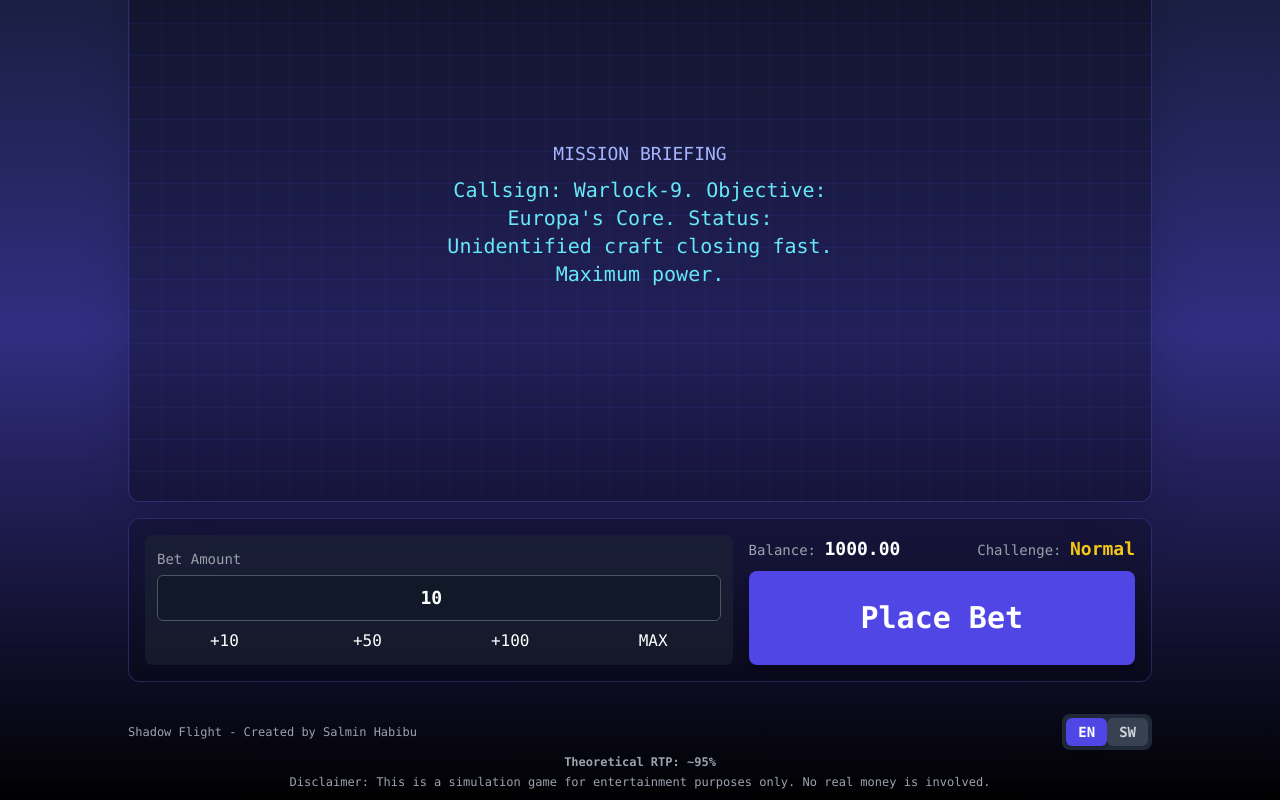
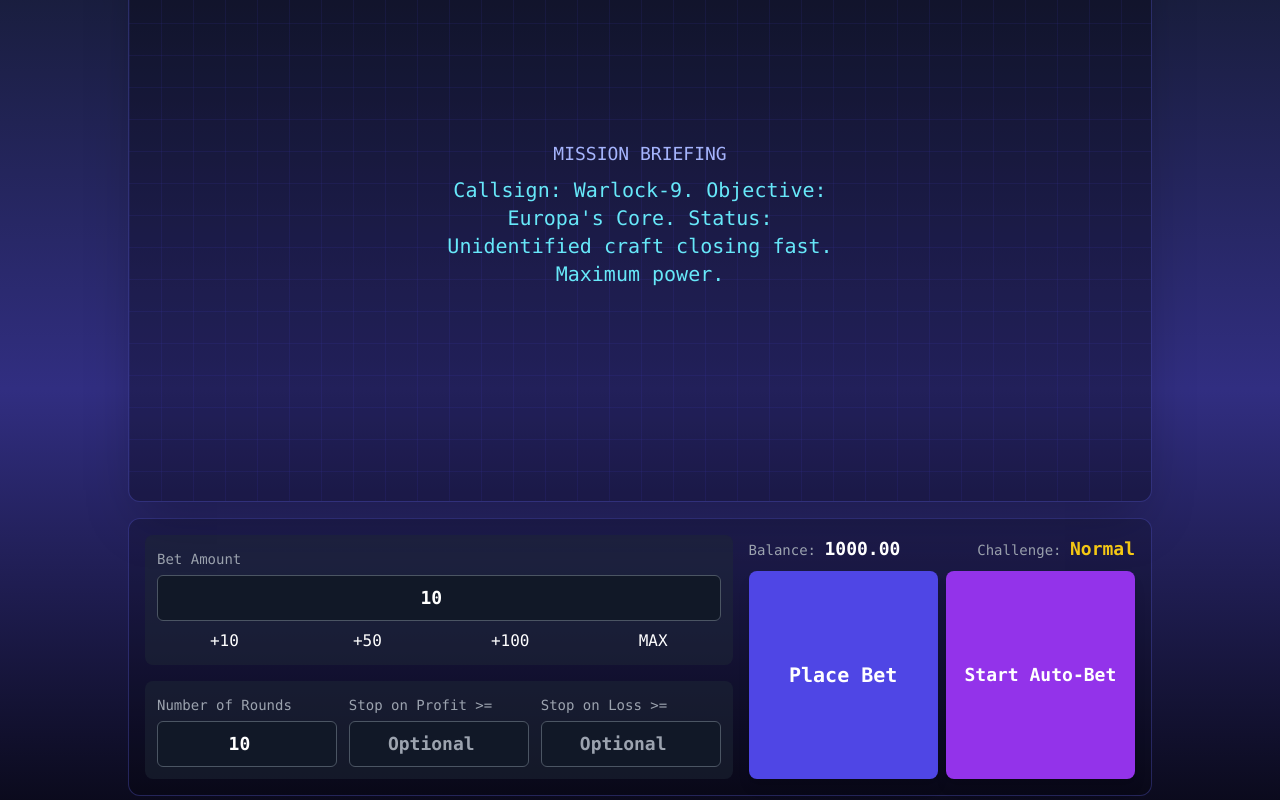
Before and after one commit to Chilluba/Kindege, a React (Vite) app: page / in a window 1280 px wide. Both pictures are taken after a click on the button "Begin Mission". Shown: the part 142-942 px from the top of the page. Built offline with nearby package versions, Linux system fonts and the light colour scheme.

Commit message:
feat: Implement auto-bet functionality
Adds state and logic for auto-betting, including number of rounds, stop on profit/loss, and toggling the feature. Also includes corresponding UI text translations. Renames Controls export for module consistency.

```diff
--- a/App.tsx
+++ b/App.tsx
@@ -20,7 +20,8 @@ import {
 } from './constants';
 import HistoryBar from './components/HistoryBar';
 import GameScreen from './components/GameScreen';
-import Controls from './components/Controls';
+// Fix: Changed to a named import to match the updated export in Controls.tsx.
+import { Controls } from './components/Controls';
 import Introduction from './components/Introduction';
 import useSound from './hooks/useSound';
 import useVibration from './hooks/useVibration';
@@ -53,6 +54,14 @@ const App: React.FC = () => {
   const [isShaking, setIsShaking] = useState<boolean>(false);
 
   const [animationText, setAnimationText] = useState<{ key: number; amount: number; type: 'win' | 'loss' } | null>(null);
+
+  // Auto-Bet State
+  const [isAutoBetActive, setIsAutoBetActive] = useState<boolean>(false);
+  const [autoBetRounds, setAutoBetRounds] = useState<string>('10');
+  const [roundsRemaining, setRoundsRemaining] = useState<number>(0);
+  const [autoBetInitialBalance, setAutoBetInitialBalance] = useState<number>(0);
+  const [stopOnProfit, setStopOnProfit] = useState<string>('');
+  const [stopOnLoss, setStopOnLoss] = useState<string>('');
 
   const {
     playTakeoff,
@@ -364,6 +373,58 @@ const App: React.FC = () => {
     setShowIntroduction(false);
   };
 
+  const handleToggleAutoBet = () => {
+    if (isAutoBetActive) {
+      setIsAutoBetActive(false);
+    } else {
+      const rounds = parseInt(autoBetRounds, 10);
+      if (gameState === GameState.BETTING && !isNaN(rounds) && rounds > 0) {
+        validateAndSetBet(); // Ensures betAmount is correct before starting
+        if (balance >= betAmount) {
+          setIsAutoBetActive(true);
+          setRoundsRemaining(rounds);
+          setAutoBetInitialBalance(balance);
+        }
+      }
+    }
+  };
+
+  // Auto-Bet Logic
+  useEffect(() => {
+    if (!isAutoBetActive || gameState !== GameState.BETTING) {
+      return;
+    }
+
+    if (roundsRemaining <= 0) {
+      setIsAutoBetActive(false);
+      return;
+    }
+
+    const profit = balance - autoBetInitialBalance;
+    const stopProfitAmount = parseFloat(stopOnProfit);
+    const stopLossAmount = parseFloat(stopOnLoss);
+
+    if (
+      (!isNaN(stopProfitAmount) && stopProfitAmount > 0 && profit >= stopProfitAmount) ||
+      (!isNaN(stopLossAmount) && stopLossAmount > 0 && -profit >= stopLossAmount)
+    ) {
+      setIsAutoBetActive(false);
+      return;
+    }
+
+    if (balance >= betAmount && betAmount >= MIN_BET) {
+      setBalance(prev => prev - betAmount);
+      setRoundsRemaining(prev => prev - 1);
+      setGameState(GameState.COUNTDOWN);
+      setCountdown(COUNTDOWN_SECONDS);
+      playBetPlaced();
+      playBetPlacedVibration();
+    } else {
+      setIsAutoBetActive(false);
+    }
+  }, [isAutoBetActive, gameState, balance, betAmount, roundsRemaining, autoBetInitialBalance, stopOnProfit, stopOnLoss, playBetPlaced, playBetPlacedVibration]);
+
+
   return (
     <div className={`min-h-screen bg-gradient-to-b from-gray-900 via-indigo-900 to-black text-white font-mono flex flex-col items-center justify-center p-2 sm:p-4 ${isShaking ? 'crash-shake' : ''}`}>
       <style>{`
@@ -424,6 +485,16 @@ const App: React.FC = () => {
               playQuickBet={playQuickBet}
               playQuickBetVibration={playQuickBetVibration}
               animationText={animationText}
+              // Auto-Bet Props
+              isAutoBetActive={isAutoBetActive}
+              autoBetRounds={autoBetRounds}
+              roundsRemaining={roundsRemaining}
+              stopOnProfit={stopOnProfit}
+              stopOnLoss={stopOnLoss}
+              setAutoBetRounds={setAutoBetRounds}
+              setStopOnProfit={setStopOnProfit}
+              setStopOnLoss={setStopOnLoss}
+              handleToggleAutoBet={handleToggleAutoBet}
             />
           </div>
           <footer className="w-full max-w-5xl mx-auto text-center text-xs text-gray-400 mt-8 space-y-1">
--- a/components/Controls.tsx
+++ b/components/Controls.tsx
@@ -20,6 +20,16 @@ interface ControlsProps {
   handleCashOut: () => void;
   playQuickBet: () => void;
   playQuickBetVibration: () => void;
+  // Auto-Bet Props
+  isAutoBetActive: boolean;
+  autoBetRounds: string;
+  roundsRemaining: number;
+  stopOnProfit: string;
+  stopOnLoss: string;
+  setAutoBetRounds: (value: string) => void;
+  setStopOnProfit: (value: string) => void;
+  setStopOnLoss: (value: string) => void;
+  handleToggleAutoBet: () => void;
 }
 
 interface FlyingCoinData {
@@ -78,7 +88,8 @@ const FlyingCoin: React.FC<{ coin: FlyingCoinData; onAnimationEnd: (id: number)
 };
 
 
-const Controls: React.FC<ControlsProps> = ({
+// Fix: Changed from a default export to a named export to resolve module resolution error.
+export const Controls: React.FC<ControlsProps> = ({
   gameState,
   balance,
   betAmount,
@@ -95,17 +106,26 @@ const Controls: React.FC<ControlsProps> = ({
   handleCashOut,
   playQuickBet,
   playQuickBetVibration,
+  isAutoBetActive,
+  autoBetRounds,
+  roundsRemaining,
+  stopOnProfit,
+  stopOnLoss,
+  setAutoBetRounds,
+  setStopOnProfit,
+  setStopOnLoss,
+  handleToggleAutoBet,
 }) => {
   const { t } = useTranslation();
   const isBettingDisabled = gameState !== GameState.BETTING;
 
-  const mainButtonRef = useRef<HTMLDivElement>(null);
+  const buttonAreaRef = useRef<HTMLDivElement>(null);
   const balanceRef = useRef<HTMLDivElement>(null);
   const [flyingCoins, setFlyingCoins] = useState<FlyingCoinData[]>([]);
 
   useEffect(() => {
-    if (animationText && animationText.type === 'win' && mainButtonRef.current && balanceRef.current) {
-        const startRect = mainButtonRef.current.getBoundingClientRect();
+    if (animationText && animationText.type === 'win' && buttonAreaRef.current && balanceRef.current) {
+        const startRect = buttonAreaRef.current.getBoundingClientRect();
         const endRect = balanceRef.current.getBoundingClientRect();
         const startX = startRect.left + startRect.width / 2;
         const startY = startRect.top + startRect.height / 2;
@@ -128,7 +148,7 @@ const Controls: React.FC<ControlsProps> = ({
   }, []);
 
   const quickBet = (amount: number) => {
-    if (isBettingDisabled) return;
+    if (isBettingDisabled && !isAutoBetActive) return;
     playQuickBet();
     playQuickBetVibration();
     const newBet = Math.min(MAX_BET, betAmount + amount);
@@ -145,18 +165,18 @@ const Controls: React.FC<ControlsProps> = ({
   const handleKeyDown = (event: React.KeyboardEvent<HTMLInputElement>) => {
     if (event.key === 'Enter') {
       event.preventDefault();
-      if (!isBettingDisabled) {
+      if (!isBettingDisabled && !isAutoBetActive) {
         handlePlaceBet();
       }
     }
   };
 
-  const renderMainButton = () => {
+  const renderManualButton = () => {
     switch(gameState) {
         case GameState.IN_PROGRESS:
             if (hasCashedOut) {
                 return (
-                    <button disabled className="w-full h-full text-lg sm:text-xl md:text-2xl font-bold bg-gray-600 rounded-lg cursor-not-allowed flex flex-col items-center justify-center">
+                    <button disabled className="w-full h-full text-lg sm:text-xl font-bold bg-gray-600 rounded-lg cursor-not-allowed flex flex-col items-center justify-center p-2">
                         {t('cashedOut')}
                     </button>
                 );
@@ -164,23 +184,23 @@ const Controls: React.FC<ControlsProps> = ({
             return (
               <button
                 onClick={handleCashOut}
-                className="w-full h-full text-lg sm:text-xl md:text-2xl font-bold bg-green-500 hover:bg-green-600 transition-all duration-200 rounded-lg shadow-lg transform active:scale-95 flex flex-col items-center justify-center"
+                className="w-full h-full text-lg sm:text-xl font-bold bg-green-500 hover:bg-green-600 transition-all duration-200 rounded-lg shadow-lg transform active:scale-95 flex flex-col items-center justify-center p-2"
               >
                 <div>{t('cashOutButton')}</div>
-                <div className="text-xl sm:text-2xl font-semibold">{(betAmount * effectiveMultiplier).toFixed(2)}</div>
+                <div className="text-base sm:text-lg font-semibold">{(betAmount * effectiveMultiplier).toFixed(2)}</div>
               </button>
             );
 
         case GameState.COUNTDOWN:
              return (
-                <button disabled className="w-full h-full text-lg sm:text-xl md:text-2xl font-bold bg-gray-700 rounded-lg cursor-wait">
+                <button disabled className="w-full h-full text-lg sm:text-xl font-bold bg-gray-700 rounded-lg cursor-wait p-2">
                     {t('getReady')}
                 </button>
             );
 
         case GameState.CRASHED:
              return (
-                <button disabled className="w-full h-full text-lg sm:text-xl md:text-2xl font-bold bg-red-800 rounded-lg cursor-not-allowed">
+                <button disabled className="w-full h-full text-lg sm:text-xl font-bold bg-red-800 rounded-lg cursor-not-allowed p-2">
                     {t('roundOver')}
                 </button>
             );
@@ -190,8 +210,8 @@ const Controls: React.FC<ControlsProps> = ({
             return (
               <button
                 onClick={handlePlaceBet}
-                disabled={balance < betAmount || betAmount < MIN_BET}
-                className="w-full h-full text-xl sm:text-2xl md:text-3xl font-bold bg-indigo-600 hover:bg-indigo-700 disabled:bg-gray-700 disabled:cursor-not-allowed transition-all duration-200 rounded-lg shadow-lg transform active:scale-95"
+                disabled={balance < betAmount || betAmount < MIN_BET || isAutoBetActive}
+                className="w-full h-full text-xl font-bold bg-indigo-600 hover:bg-indigo-700 disabled:bg-gray-700 disabled:cursor-not-allowed transition-all duration-200 rounded-lg shadow-lg transform active:scale-95 p-2"
               >
                 {t('placeBetButton')}
               </button>
@@ -199,8 +219,31 @@ const Controls: React.FC<ControlsProps> = ({
     }
   };
 
+  const renderAutoBetButton = () => {
+      if (isAutoBetActive) {
         return (
-    <div className="grid grid-cols-1 md:grid-cols-5 gap-4 p-2 sm:p-4 bg-black bg-opacity-20 rounded-xl border border-indigo-500/30">
+          <button onClick={handleToggleAutoBet} className="w-full h-full text-base sm:text-lg font-bold bg-amber-600 hover:bg-amber-700 transition-all duration-200 rounded-lg shadow-lg transform active:scale-95 flex flex-col items-center justify-center p-2">
+            <div>{t('stopAutoBetButton')}</div>
+            <div className="text-sm font-semibold">{t('roundsLeft', { count: roundsRemaining })}</div>
+          </button>
+        );
+      }
+      return (
+        <button
+            onClick={handleToggleAutoBet}
+            disabled={isBettingDisabled}
+            className="w-full h-full text-base sm:text-lg font-bold bg-purple-600 hover:bg-purple-700 disabled:bg-gray-700 disabled:cursor-not-allowed transition-all duration-200 rounded-lg shadow-lg transform active:scale-95 p-2"
+        >
+          {t('startAutoBetButton')}
+        </button>
+      );
+  };
+
+  const autoBetInputStyle = "w-full mt-1 px-3 py-2 bg-gray-900 border border-gray-600 rounded-md text-white text-center text-lg font-bold focus:outline-none focus:ring-2 focus:ring-indigo-500 disabled:bg-gray-700";
+
+  return (
+    <div className="p-2 sm:p-4 bg-black bg-opacity-20 rounded-xl border border-indigo-500/30">
+      <div className="grid grid-cols-1 md:grid-cols-5 gap-4">
         <div className="md:col-span-3 flex flex-col gap-4">
             <div className="p-3 bg-gray-800/50 rounded-lg">
                 <label htmlFor="bet-amount" className="text-sm text-gray-400">{t('betAmount')}</label>
@@ -211,14 +254,29 @@ const Controls: React.FC<ControlsProps> = ({
                     onChange={(e) => handleBetChange(e.target.value)}
                     onBlur={validateAndSetBet}
                     onKeyDown={handleKeyDown}
-                disabled={isBettingDisabled}
-                className="w-full mt-1 px-3 py-2 bg-gray-900 border border-gray-600 rounded-md text-white text-center text-lg font-bold focus:outline-none focus:ring-2 focus:ring-indigo-500 disabled:bg-gray-700"
+                    disabled={isAutoBetActive || isBettingDisabled}
+                    className={autoBetInputStyle}
                 />
                 <div className="grid grid-cols-4 gap-2 mt-2">
-                <button onClick={() => quickBet(10)} disabled={isBettingDisabled} className="bet-btn">+10</button>
-                <button onClick={() => quickBet(50)} disabled={isBettingDisabled} className="bet-btn">+50</button>
-                <button onClick={() => quickBet(100)} disabled={isBettingDisabled} className="bet-btn">+100</button>
-                <button onClick={() => { playQuickBet(); playQuickBetVibration(); handleBetChange(MAX_BET.toString()); }} disabled={isBettingDisabled} className="bet-btn">MAX</button>
+                    <button onClick={() => quickBet(10)} disabled={isAutoBetActive || isBettingDisabled} className="bet-btn">+10</button>
+                    <button onClick={() => quickBet(50)} disabled={isAutoBetActive || isBettingDisabled} className="bet-btn">+50</button>
+                    <button onClick={() => quickBet(100)} disabled={isAutoBetActive || isBettingDisabled} className="bet-btn">+100</button>
+                    <button onClick={() => { playQuickBet(); playQuickBetVibration(); handleBetChange(MAX_BET.toString()); }} disabled={isAutoBetActive || isBettingDisabled} className="bet-btn">MAX</button>
+                </div>
+            </div>
+
+            <div className="p-3 bg-gray-800/50 rounded-lg grid grid-cols-1 sm:grid-cols-3 gap-3">
+                <div>
+                    <label className="text-sm text-gray-400">{t('numberOfRounds')}</label>
+                    <input type="number" value={autoBetRounds} onChange={(e) => setAutoBetRounds(e.target.value)} disabled={isAutoBetActive} className={autoBetInputStyle} />
+                </div>
+                <div>
+                    <label className="text-sm text-gray-400">{t('stopOnProfit')}</label>
+                    <input type="number" value={stopOnProfit} onChange={(e) => setStopOnProfit(e.target.value)} placeholder={t('optionalPlaceholder')} disabled={isAutoBetActive} className={autoBetInputStyle} />
+                </div>
+                <div>
+                    <label className="text-sm text-gray-400">{t('stopOnLoss')}</label>
+                    <input type="number" value={stopOnLoss} onChange={(e) => setStopOnLoss(e.target.value)} placeholder={t('optionalPlaceholder')} disabled={isAutoBetActive} className={autoBetInputStyle} />
                 </div>
             </div>
         </div>
@@ -238,8 +296,10 @@ const Controls: React.FC<ControlsProps> = ({
                 </div>
                 <span className="text-gray-400">{t('challenge')} <span className={`font-semibold text-base sm:text-lg ${challengeColor}`}>{challengeLevel}</span></span>
             </div>
-        <div ref={mainButtonRef} className="flex-grow">
-          {renderMainButton()}
+            <div ref={buttonAreaRef} className="flex-grow grid grid-cols-1 sm:grid-cols-2 gap-2">
+              {renderManualButton()}
+              {renderAutoBetButton()}
+            </div>
         </div>
       </div>
 
@@ -256,5 +316,3 @@ const Controls: React.FC<ControlsProps> = ({
     </div>
   );
 };
-
-export default Controls;
--- a/i18n/LanguageContext.tsx
+++ b/i18n/LanguageContext.tsx
@@ -57,7 +57,16 @@ const enTranslations = {
     "Callsign: Nomad-3. Destination: Titan's Veil. Status: Entering asteroid cluster. Evasive maneuvers.",
     "Callsign: Warlock-9. Objective: Europa's Core. Status: Unidentified craft closing fast. Maximum power.",
     "Callsign: Eagle-4. Target: Mars Outpost Omega. Status: Hostile lock-on detected. Time to fly."
-  ]
+  ],
+  "manualBet": "Manual",
+  "autoBet": "Auto",
+  "startAutoBetButton": "Start Auto-Bet",
+  "stopAutoBetButton": "Stop Auto-Bet",
+  "roundsLeft": "{count} rounds left",
+  "numberOfRounds": "Number of Rounds",
+  "stopOnProfit": "Stop on Profit >=",
+  "stopOnLoss": "Stop on Loss >=",
+  "optionalPlaceholder": "Optional"
 };
 
 const swTranslations = {
@@ -113,7 +122,16 @@ const swTranslations = {
     "Jina la wito: Nomad-3. Mwisho: Pazia la Titan. Hali: Inaingia kwenye nguzo ya asteroidi. Miondoko ya kukwepa.",
     "Jina la wito: Warlock-9. Lengo: Kiini cha Europa. Hali: Chombo kisichojulikana kinakaribia haraka. Nguvu ya juu.",
     "Jina la wito: Eagle-4. Lengo: Kituo cha Mars Omega. Hali: Kufungwa kwa adui kumegunduliwa. Wakati wa kuruka."
-  ]
+  ],
+  "manualBet": "Mwongozo",
+  "autoBet": "Otomatiki",
+  "startAutoBetButton": "Anza Dau Otomatiki",
+  "stopAutoBetButton": "Simamisha Dau Otomatiki",
+  "roundsLeft": "Raundi {count} zimesalia",
+  "numberOfRounds": "Idadi ya Raundi",
+  "stopOnProfit": "Simamisha kwa faida >=",
+  "stopOnLoss": "Simamisha kwa hasara >=",
+  "optionalPlaceholder": "Hiari"
 };
 
 // Create a map of language codes to their translation modules. This bundles the translations with the app.
```
Also changed, not shown: i18n/locales/en.json (+10 -1 lines), i18n/locales/sw.json (+10 -1 lines). Lines whose indentation alone changed are shown as unchanged.
